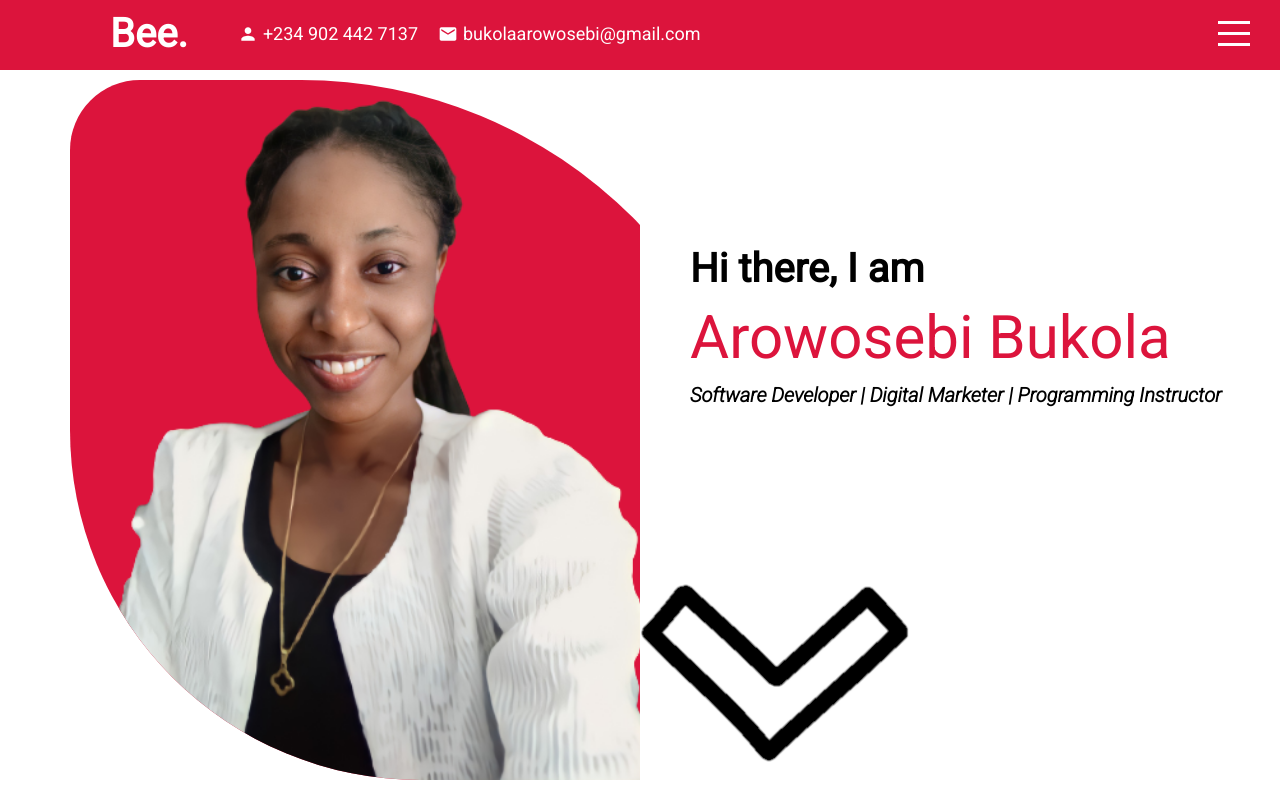
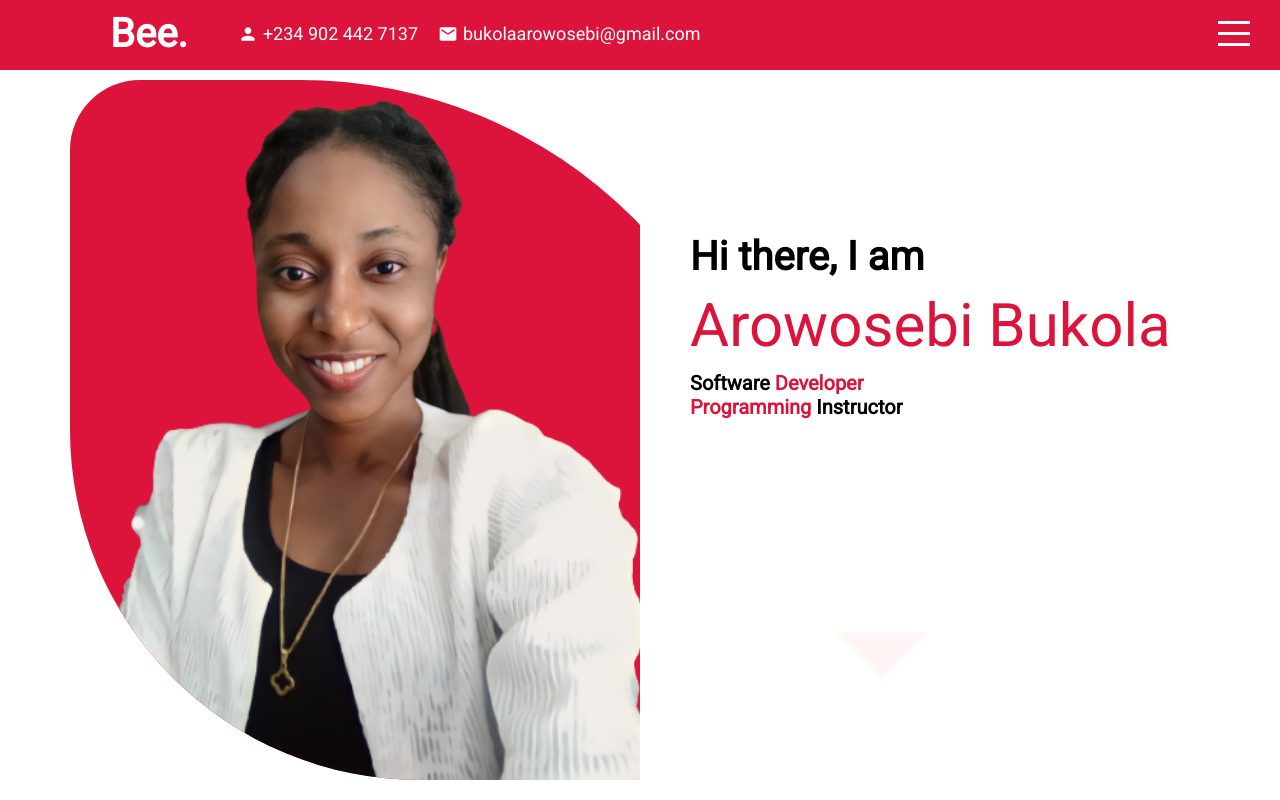
Before and after one commit to Enaturale/myportfolio, a React (Create React App) app: page / in a window 1280 px wide. Built offline with nearby package versions, Linux system fonts and the light colour scheme.

Commit message:
Intro page with added animation

```diff
--- a/src/components/Intro/intro.jsx
+++ b/src/components/Intro/intro.jsx
@@ -14,11 +14,12 @@ export default function Intro() {
                 <div className ="wrapper">
                 <h2>Hi there, I am</h2>
                 <h1>Arowosebi Bukola</h1>
-                <h3>Software Developer | Digital Marketer | Programming Instructor<span></span></h3>
+                <h3>Software <span>  Developer </span> </h3>
+                <h3><span>Programming</span> Instructor</h3>
                 </div>
 
                 <a href="#portfolio">
-                    <img src ="assets/downbutton.png" alt=""/>
+                    <img src ="assets/reddown.png" alt=""/>
                 </a>
             </div>
 
--- a/src/components/Intro/intro.scss
+++ b/src/components/Intro/intro.scss
@@ -58,13 +58,31 @@
 
             h3{
                 font-size: 20px;
-                font-style: italic;
+                //font-style: italic;
+
+                span{
+                    color: crimson;
+                }
+
             }
         }
 
         a{
             position: absolute;
             margin-bottom: 40px;
+            left: 30%;
+
+            img{
+                width: 100px;
+                animation: arrowBlink 2s infinite;
+            }
+
+            @keyframes arrowBlink {
+                100%{
+                    opacity: 0;
+                }
+
+            }
         }
 
 
--- a/src/components/Portfolio/portfolio.scss
+++ b/src/components/Portfolio/portfolio.scss
@@ -1,3 +1,3 @@
 .portfolio{
-    background-color: lightskyblue;
+    background-color: bisque;
 }
```
Also changed, not shown: public/assets/downredbutton.png (added), public/assets/reddown.png (added).
